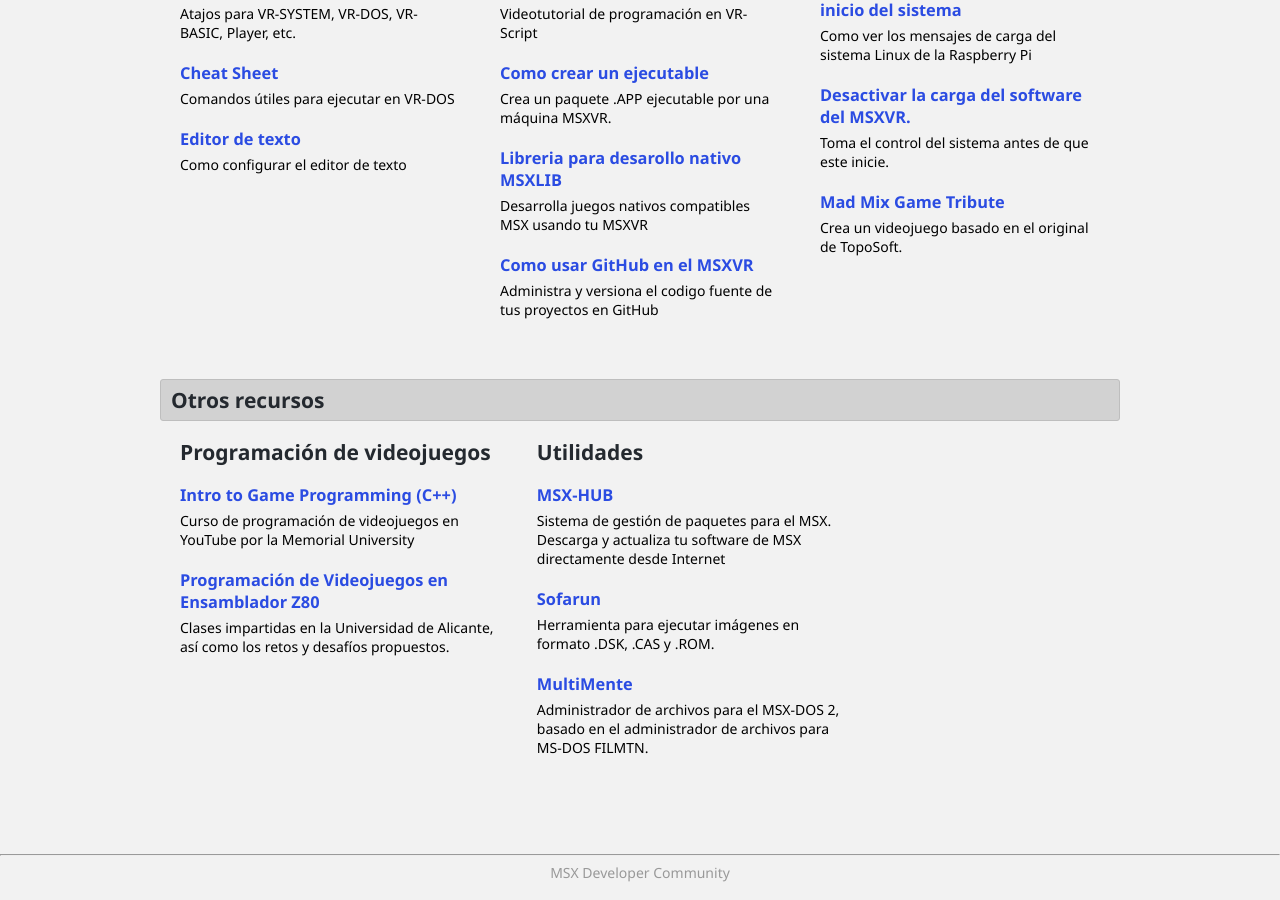
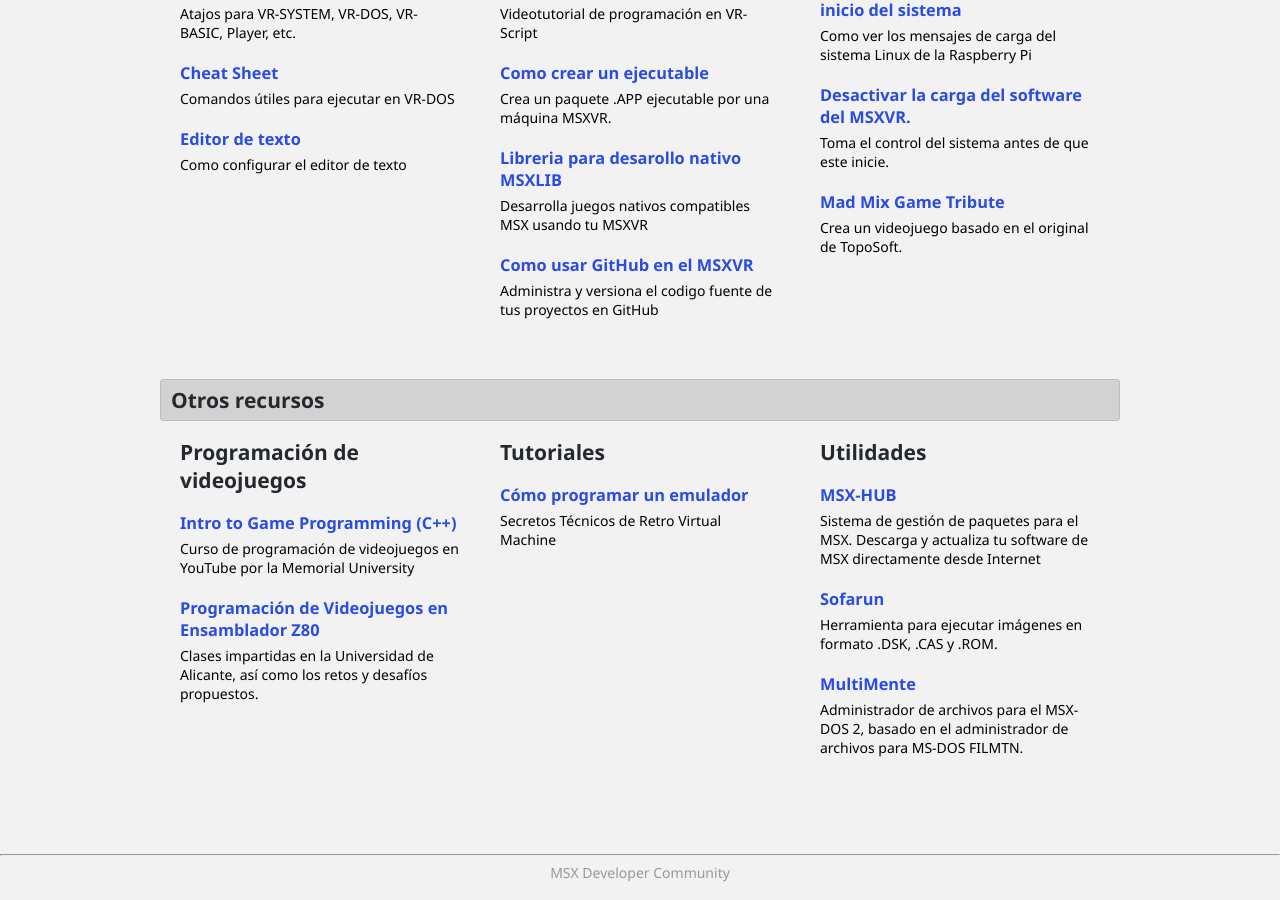
Before and after one commit to msxbits/msxbits.github.io, a Jekyll site: the page built from index.md, in a window 1280 px wide and 900 px high, scrolled down 2062 px. Built offline with Jekyll 4.4.1, drawn with Linux system fonts in a browser that asks for light colours.

Commit message:
Added Retro Virtual Machines tutorial

```diff
--- a/index.md
+++ b/index.md
@@ -104,7 +104,8 @@
                 <p>Document the journey into programming with assembly for the MSX1</p>
               </article>
             </a>
-          </li>          <li>
+          </li>
+          <li>
             <a class="article" href="https://www.chibiakumas.com/z80/msx.php">
               <article>
                 <h3>Z80 Assembly programming for the MSX and MSX2</h3>
@@ -374,6 +375,19 @@
       </ul>
     </div>
     <div class="box">
+        <h1>Tutoriales</h1>
+        <ul>
+          <li>
+            <a class="article" href="https://www.youtube.com/watch?v=ZGTFjFsdumw&t=2562s">
+              <article>
+                <h3>Cómo programar un emulador</h3>
+                <p>Secretos Técnicos de Retro Virtual Machine</p>
+              </article>
+            </a>
+          </li>
+        </ul>
+    </div>
+    <div class="box">
         <h1>Utilidades</h1>
         <ul>
             <li>
```
